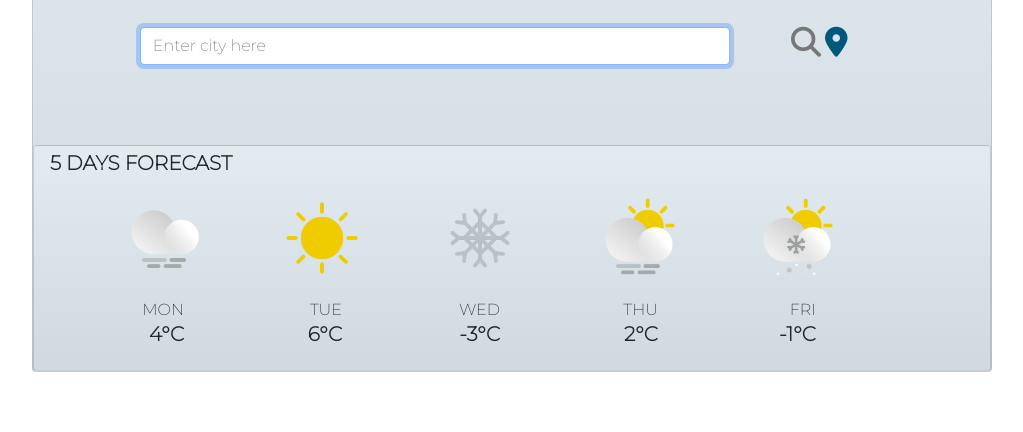
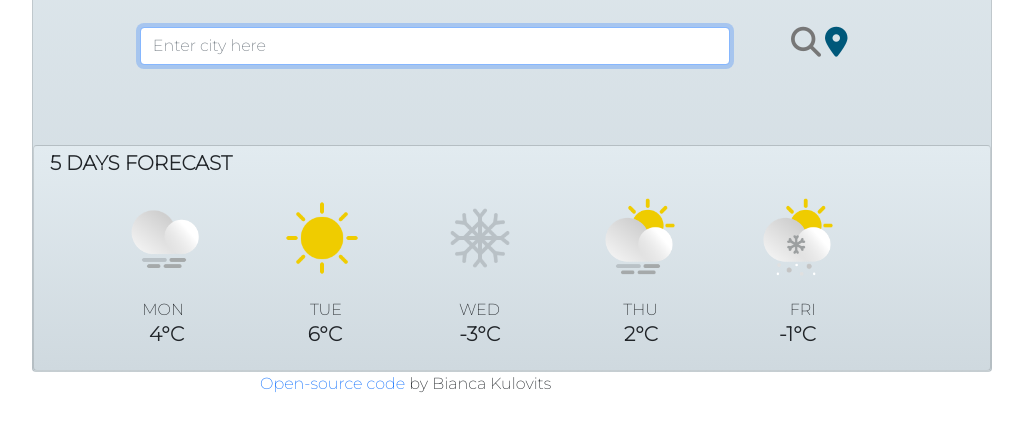
Before and after one commit to biancajk/weather-app, a plain HTML site: page index.html in a window 1280 px wide. Shown: the part 268-700 px from the top of the page, without its empty margins (50-1073 px from the left). Drawn offline with nearby package versions, Linux system fonts and the light colour scheme.

Commit message:
added the github link plus css styling

```diff
--- a/index.html
+++ b/index.html
@@ -101,6 +101,9 @@
     </div>
     </div>
     </div>
+    <p class="github">
+        <a link href="https://github.com/biancajk/weather-app" target="_blank" class="github-link">Open-source code</a> by Bianca Kulovits
+    </p>
     <script src="src/index.js">
 
 
--- a/src/styles.css
+++ b/src/styles.css
@@ -65,3 +65,15 @@ h3 {
   text-align: right;
   margin-left: 134px;
 }
+
+.github {
+  margin-left: 310px;
+}
+
+.github-link {
+  text-decoration: none;
+}
+
+.github-link:hover {
+  text-decoration: underline;
+}
```
